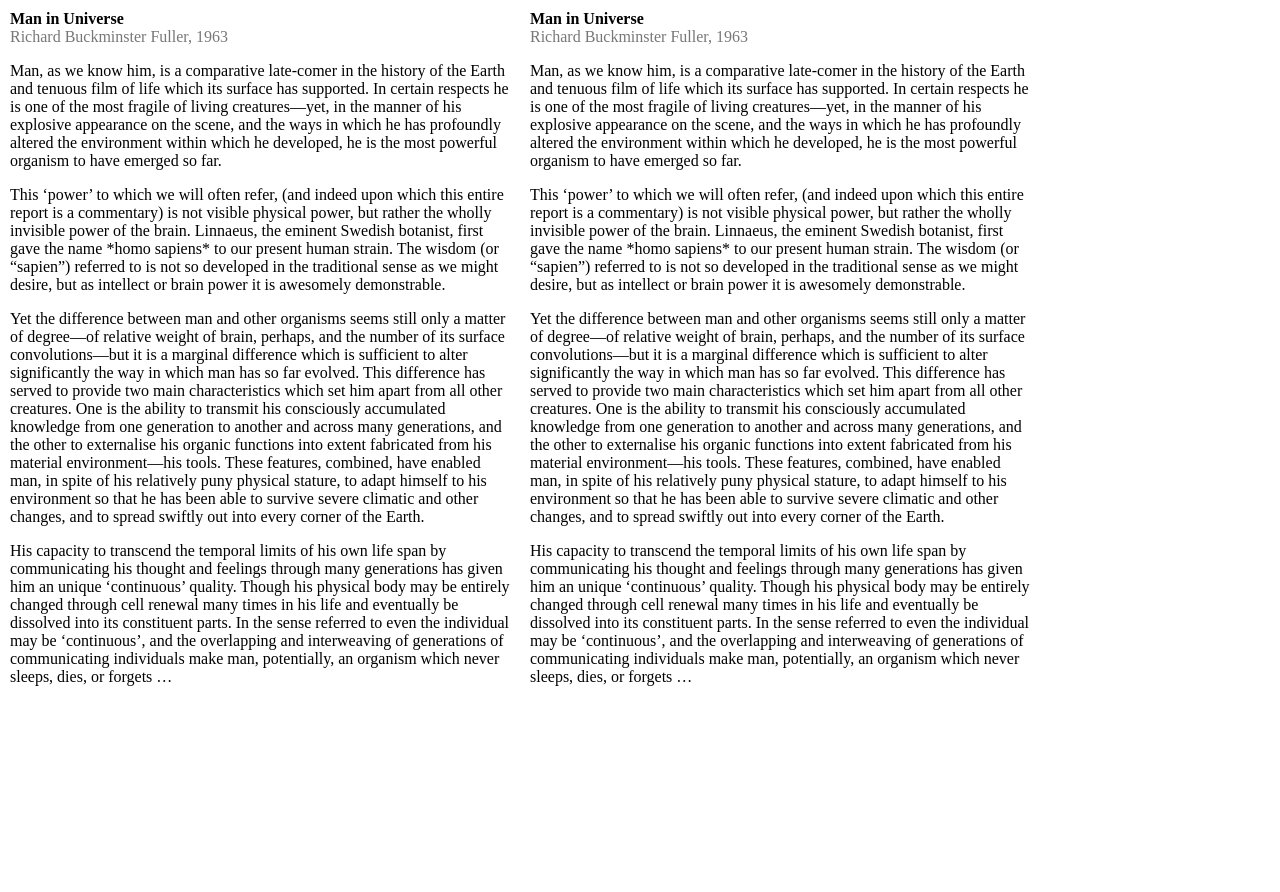
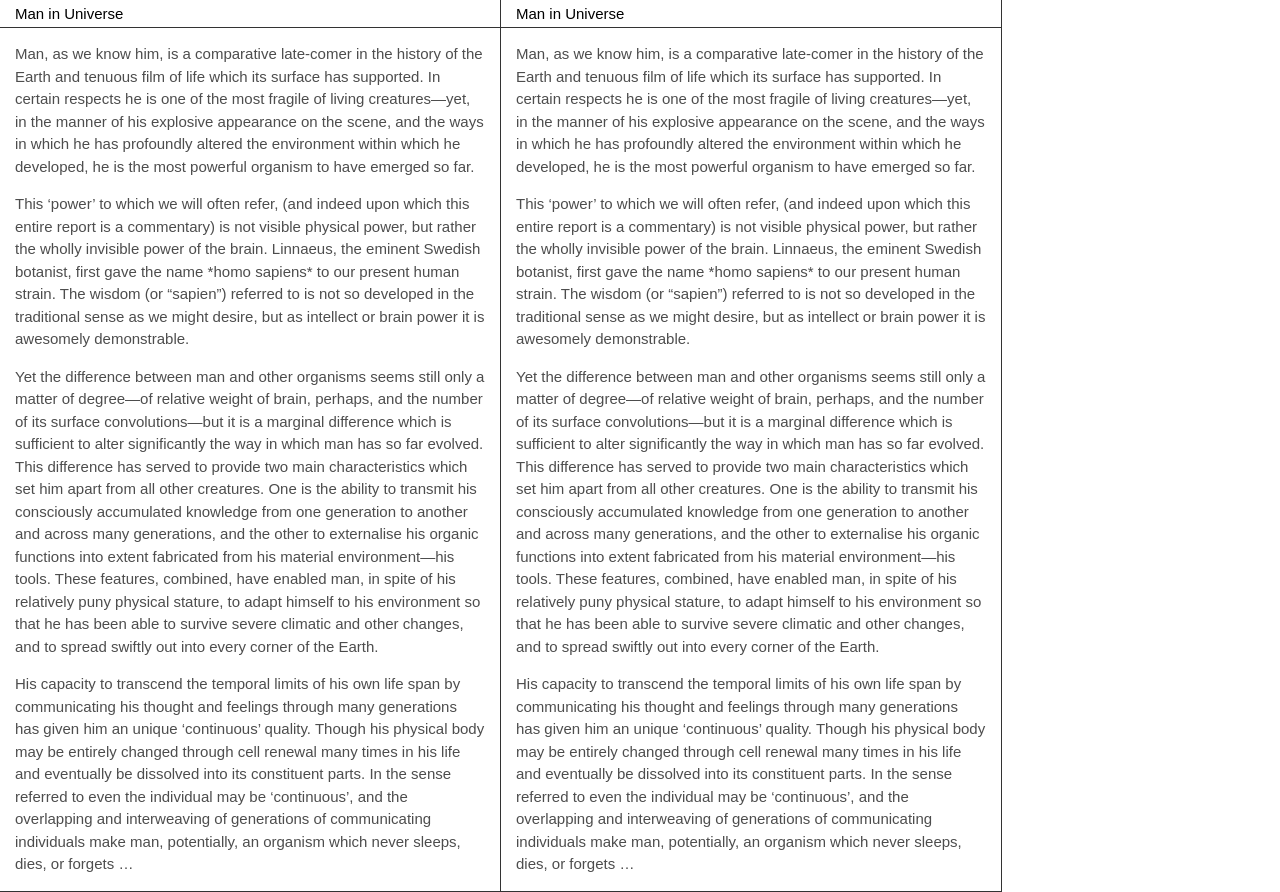
Before and after one commit to mattneary/TOM, a React app: page / in a window 1280 px wide. Before the commit the page ends 800 px from the top, so only its background shows below. Built offline with nearby package versions, Linux system fonts and the light colour scheme; the HTML template or start-up script is replaced by a standard one.

Commit message:
simpler style

```diff
--- a/src/index.tsx
+++ b/src/index.tsx
@@ -151,7 +151,16 @@ export class TOM {
 }
 
 export default function Tom({model}) {
-  const [content, setContent] = React.useState(null)
+  const [content, setContent] = React.useState<Content>(null)
+  const contentLength = content && _.sumBy(contentToStrings(content), 'length')
+  const link: Content = content && [{
+    items: [{
+      type: 'link',
+      start: 0,
+      length: contentLength,
+      basis: content,
+    }],
+  }]
   return (
     <div className='pages'>
       <div
@@ -172,15 +181,13 @@ export default function Tom({model}) {
       >
         <header>
           <h1>Man in Universe</h1>
-          <div className='byline'>Richard Buckminster Fuller, 1963</div>
         </header>
       </div>
       <div className='page'>
         <header>
           <h1>Man in Universe</h1>
-          <div className='byline'>Richard Buckminster Fuller, 1963</div>
           <article>
-            {content && contentToStrings(content).map(text => <p>{text}</p>)}
+            {link && contentToStrings(link).map(text => <p>{text}</p>)}
           </article>
         </header>
       </div>
--- a/src/main.scss
+++ b/src/main.scss
@@ -1,25 +1,32 @@
 body {
   margin: 0;
+  font-size: 15px;
 }
 .pages {
   display: flex;
 }
 .page {
   max-width: 500px;
-  padding: 10px;
+  border-right: 1px solid #333;
+  border-bottom: 1px solid #333;
 }
 .highlight {
   background: yellow;
 }
 h1 {
+  font-size: 1em;
   margin: 0;
-  font-size: 1em;
-}
-.byline {
-  color: #777;
+  font-family: sans-serif;
+  font-weight: normal;
+  border-bottom: 1px solid #333;
+  padding: 5px 15px;
 }
 article {
   outline: none;
+  line-height: 1.5em;
+  color: #4d4d4d;
+  font-family: sans-serif;
+  padding: 0 15px;
 }
 article p {
   white-space: pre-wrap;
```
